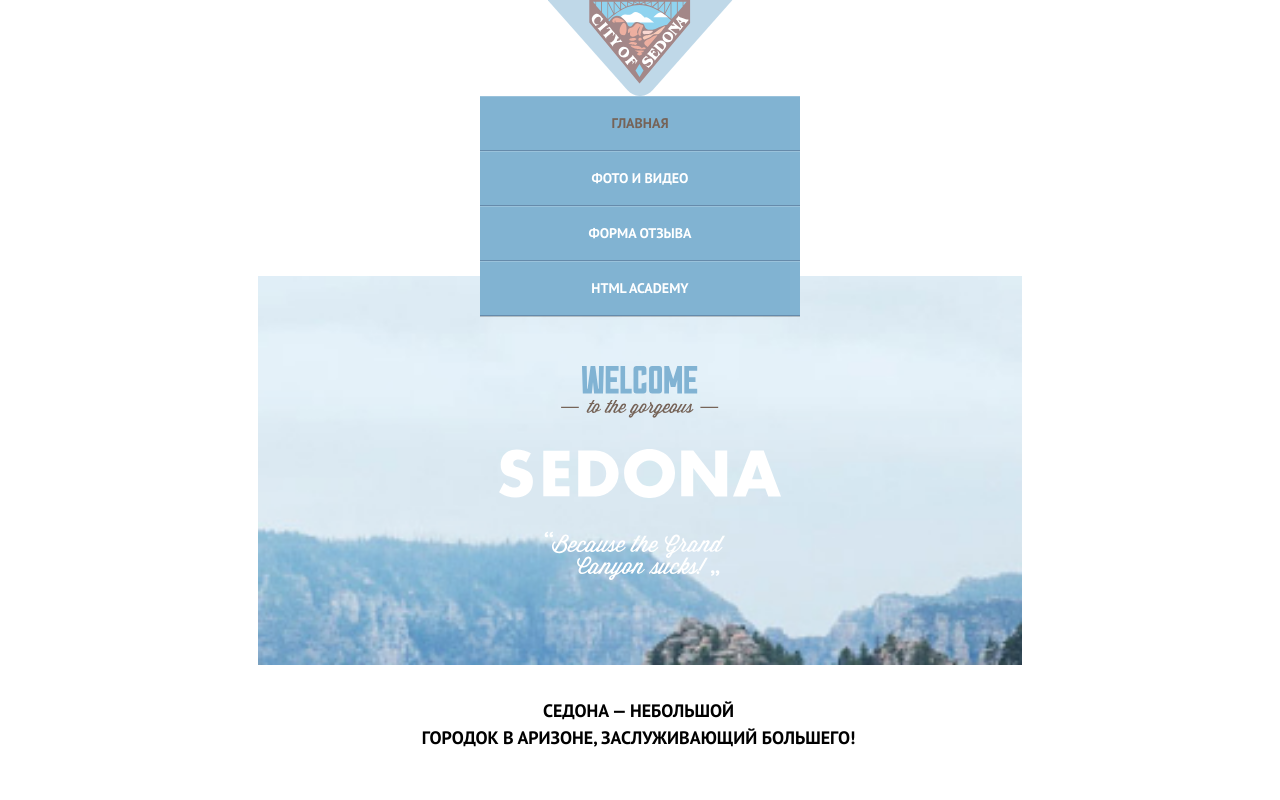
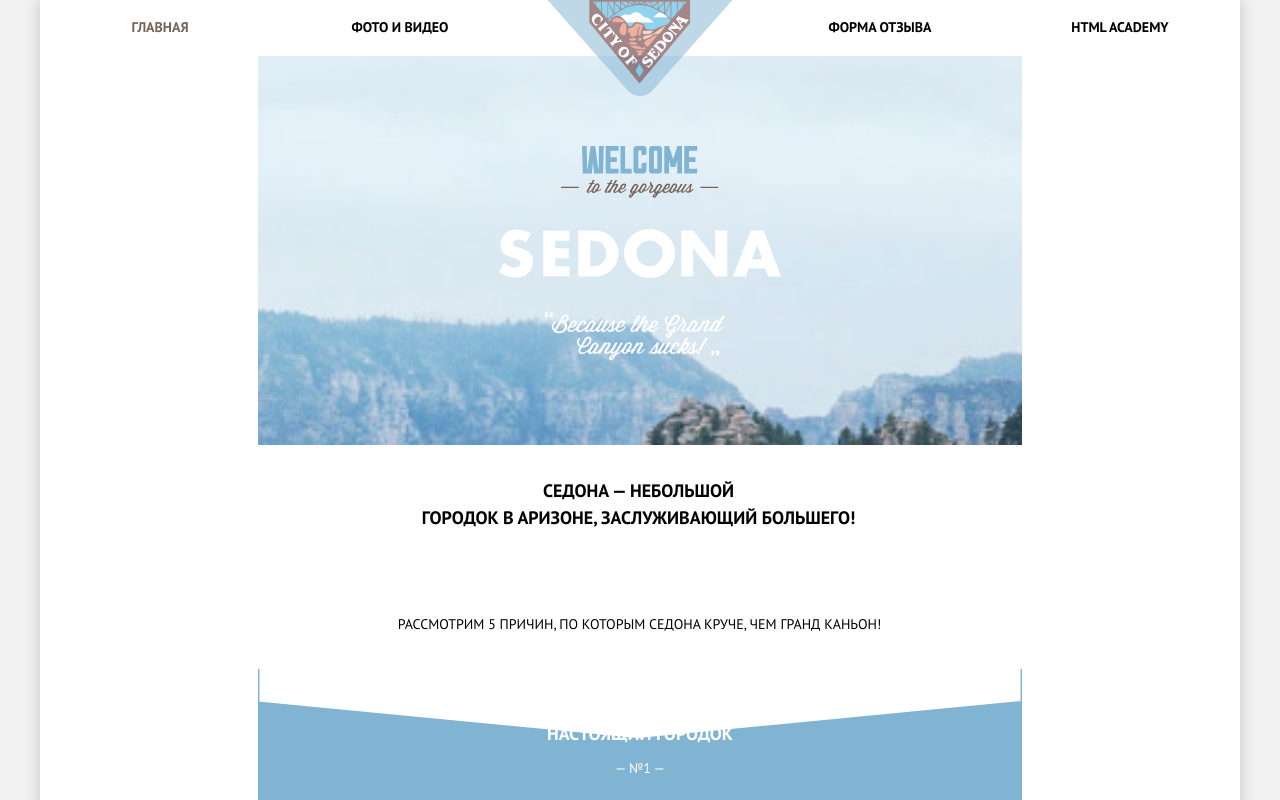
Before and after one commit to htmlacademy-adaptive/1728247-sedona-27, a website: page source/index.html in a window 1280 px wide. Both pictures are taken after a click on the link "Логотип Седоны - ссылка на главную страницу.". Shown: the top 800 px of the page. Drawn offline with nearby package versions, Linux system fonts and the light colour scheme; files that its build step writes are made by us from their sources; files whose address does not match are found by name.

Commit message:
additions

```diff
--- a/source/index.html
+++ b/source/index.html
@@ -15,10 +15,6 @@
   <body>
     <div class="body-container">
       <header class="main-header">
-        <a class="main-header__logo" href="#" aria-label="Логотип Седоны - ссылка на главную страницу.">
-          <img class="logo__img" src="img/logo-sedona.svg" width="185" height="96" alt="Логотип Седоны.">
-        </a>
-
         <nav class="main-header__nav main-nav">
           <button class="main-nav__toggle" type="button">
             <span class="visually-hidden">Открыть/закрыть меню</span>
@@ -30,6 +26,11 @@
               </li>
               <li class="main-nav__item">
                 <a class="main-nav__link" href="catalog.html">Фото и видео</a>
+              </li>
+              <li class=" main-nav__item logo">
+                <a class="logo__link" href="#" aria-label="Логотип Седоны - ссылка на главную страницу.">
+                  <img class="logo__img" src="img/logo-sedona.svg" width="185" height="96" alt="Логотип Седоны.">
+                </a>
               </li>
               <li class="main-nav__item">
                 <a class="main-nav__link" href="form.html">Форма отзыва</a>
--- a/source/less/basic/variables.less
+++ b/source/less/basic/variables.less
@@ -1,3 +1,4 @@
+//viewports
 @tablet-width: 768px;
-@desktop-width: 1200px;
+@desktop-width: 1280px;
 @mobile-width-only: 767px;
--- a/source/less/components/body-container.less
+++ b/source/less/components/body-container.less
@@ -2,6 +2,7 @@
   .flex-column;
   min-height: 100%;
   min-width: 320px;
+  max-width: 1200px;
   font-family: "PT Sans", sans-serif;
   font-size: 14px;
   line-height: 21px;
--- a/source/less/components/main-container/index/main-banner.less
+++ b/source/less/components/main-container/index/main-banner.less
@@ -8,4 +8,8 @@
   background-repeat: no-repeat;
   min-height: 389px;
   background-size: cover;
+
+  @media (min-width: @tablet-width) {
+    margin-top: 0;
+  }
 }
--- /dev/null
+++ b/source/less/components/main-header/logo.less
@@ -0,0 +1,20 @@
+
+.logo__link {
+  z-index: 1;
+  line-height: 0;
+  width: 185px;
+  position: absolute;
+  top: 0;
+  left: 50%;
+  transform: translateX(-50%);
+
+  &:focus {
+    outline: none;
+    opacity: 0.5;
+  }
+
+  &:hover {
+    outline: none;
+    opacity: 0.7;
+  }
+}
--- a/source/less/components/main-header/main-header.less
+++ b/source/less/components/main-header/main-header.less
@@ -1,20 +1,6 @@
 .main-header {
   min-height: 56px;
   min-width: 320px;
+  width: 100%;
   position: relative;
 }
-
-.main-header__logo {
-  z-index: 1;
-  line-height: 0;
-  width: 185px;
-  position: absolute;
-  top: 0;
-  left: 50%;
-  transform: translateX(-50%);
-
-  &:focus {
-    outline: none;
-    opacity: 0.5;
-  }
-}
--- a/source/less/components/main-header/main-nav.less
+++ b/source/less/components/main-header/main-nav.less
@@ -1,5 +1,9 @@
 .main-nav__wrapper {
   padding-top: 96px;
+
+  @media (min-width: @tablet-width) {
+    padding-top: 0;
+  }
 }
 
 .main-nav__toggle {
@@ -14,7 +18,7 @@
   background-color: #ffffff;
   cursor: pointer;
   border: none;
-  display: none;
+  display: none; //убрать эту строку когда сделаю js
 
   &:hover {
     opacity: 0.9;
@@ -23,11 +27,20 @@
   &:disabled {
     opacity: 0.3;
   }
+
+  @media (min-width: @tablet-width) {
+    display: none;
+  }
 }
 
 .main-nav__menu {
   .font-family-bold;
-  //display: none;
+
+  @media (min-width: @tablet-width) {
+    display: flex;
+    flex-wrap: wrap;
+    justify-content: center;
+  }
 }
 
 .main-nav__item {
@@ -47,7 +60,32 @@
   &:disabled {
     background-color: #e5e5e5;
   }
+
+  @media (min-width: @tablet-width) {
+    background-color: #ffffff;
+    box-shadow: none;
+    border: none;
+    color: #000000;
+    width: 20%;
+
+    &:hover {
+      background-color: #ffffff;
+    }
+
+    &:active {
+      background-color: #ffffff;
+    }
+
+    &:disabled {
+      background-color: #ffffff;
+      color: #e5e5e5;
+    }
+  }
 }
+
+/*.main-nav__item:nth-of-type(3) {
+  display: none;
+}*/
 
 .main-nav__link {
   color: #ffffff;
@@ -66,4 +104,22 @@
   &:active {
     color: rgba(255, 255, 255, 0.3);
   }
+
+  @media (min-width: @tablet-width) {
+    color: #000000;
+    font-size: 14px;
+    line-height: 21px;
+
+    &--current {
+      color: #766357;
+    }
+
+    &:hover {
+      color: #81b3d2;
+    }
+
+    &:active {
+      color: rgba(0, 0, 0, 0.3);
+    }
+  }
 }
--- a/source/less/style.less
+++ b/source/less/style.less
@@ -3,8 +3,10 @@
 @import "./basic/fonts.less";
 @import "./basic/visually-hidden.less";
 @import "./basic/mixins.less";
+@import "./basic/variables.less";
 @import "./components/body-container.less";
 @import "./components/main-header/main-header.less";
+@import "./components/main-header/logo.less";
 @import "./components/main-header/main-nav.less";
 @import "./components/main-container/index/main-banner.less";
 @import "./components/main-container/index/main-adv.less";
```
Also changed, not shown: source/catalog.html (+5 -3 lines), source/form.html (+5 -3 lines), source/img/welcome-to-sedona-tablet.svg (added), source/img/welcome-to-sedone-desktop.svg (added).
